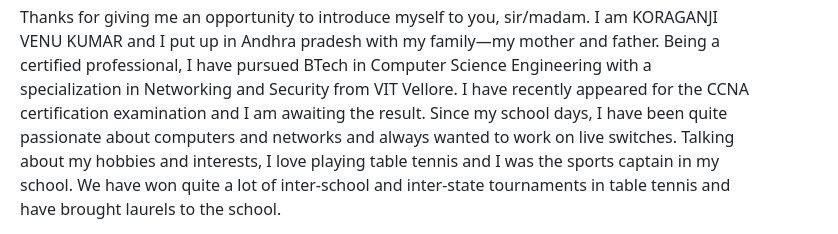
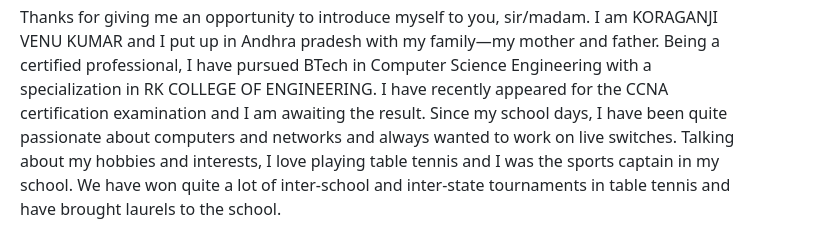
Before and after one commit to koraganjivenukumar/venuportfolio.github.io, a plain HTML site: page index.html in a window 1280 px wide. Shown: the part 851-1085 px from the top of the page, 442-1280 px from the left. Drawn offline with nearby package versions, Linux system fonts and the light colour scheme.

Commit message:
Update index.html

```diff
--- a/index.html
+++ b/index.html
@@ -64,7 +64,7 @@
           <img src="passportPicture.jpg" alt="passportPicture" class="card-img img-flude">
         </div>
         <div class="col-md-8">
-          <p>Thanks for giving me an opportunity to introduce myself to you, sir/madam. I am KORAGANJI VENU KUMAR and I put up in Andhra pradesh with my family—my mother and father. Being a certified professional, I have pursued BTech in Computer Science Engineering with a specialization in Networking and Security from VIT Vellore. I have recently appeared for the CCNA certification examination and I am awaiting the result. Since my school days, I have been quite passionate about computers and networks and always wanted to work on live switches. Talking about my hobbies and interests, I love playing table tennis and I was the sports captain in my school. We have won quite a lot of inter-school and inter-state tournaments in table tennis and have brought laurels to the school.</p>
+          <p>Thanks for giving me an opportunity to introduce myself to you, sir/madam. I am KORAGANJI VENU KUMAR and I put up in Andhra pradesh with my family—my mother and father. Being a certified professional, I have pursued BTech in Computer Science Engineering with a specialization in RK COLLEGE OF ENGINEERING. I have recently appeared for the CCNA certification examination and I am awaiting the result. Since my school days, I have been quite passionate about computers and networks and always wanted to work on live switches. Talking about my hobbies and interests, I love playing table tennis and I was the sports captain in my school. We have won quite a lot of inter-school and inter-state tournaments in table tennis and have brought laurels to the school.</p>
           <div class="row">
             <div class="col-md-6">
               <ul>
```
